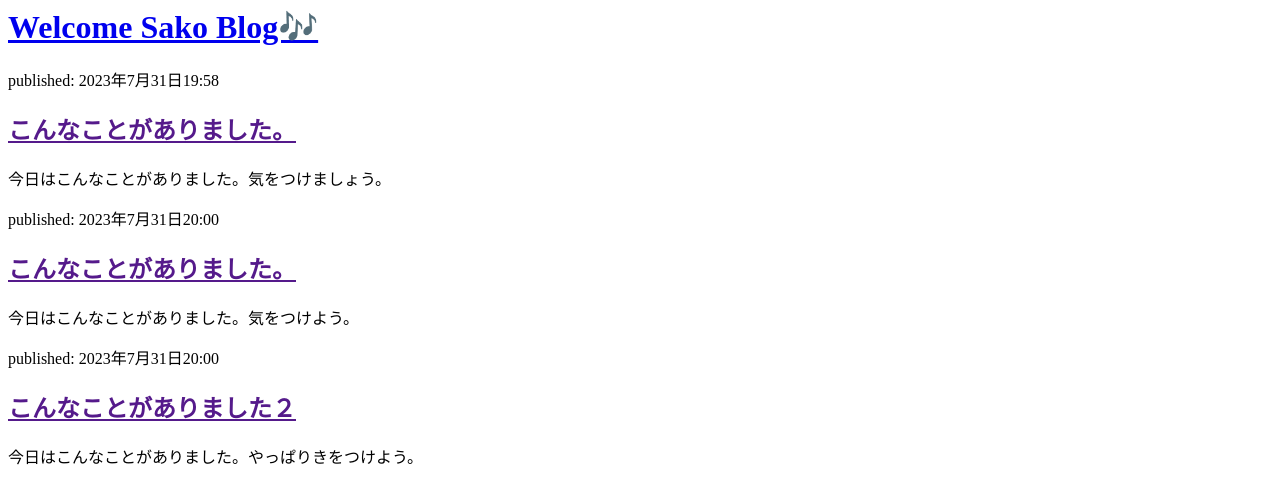
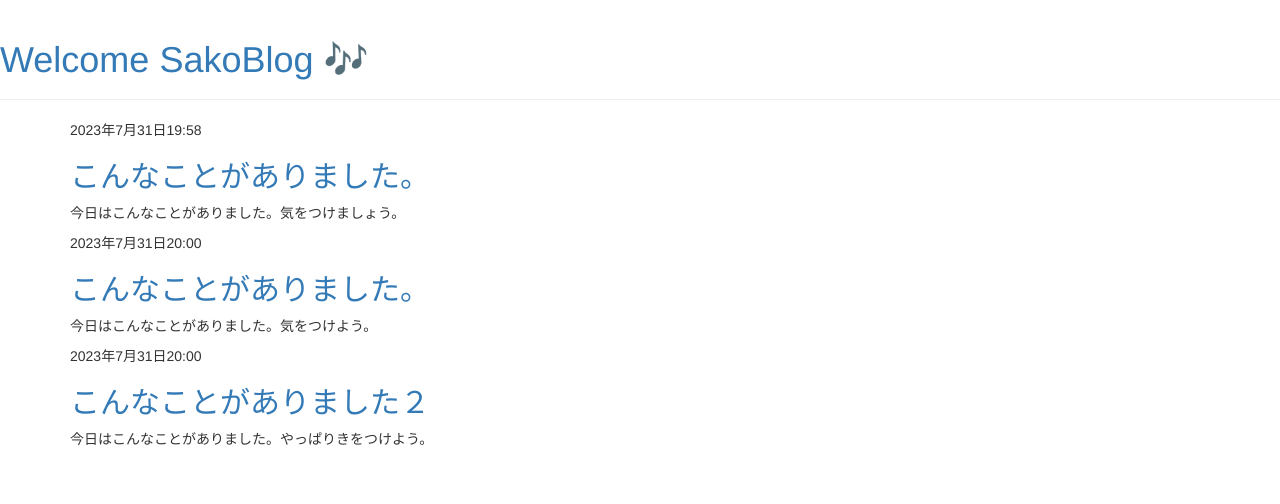
Before and after one commit to sako590829/firstapp, a Django app: page / in a window 1280 px wide. Shown: the top 504 px of the page. Run offline with Django 4.2, Linux system fonts and the light colour scheme; data comes from the database, SQL or seed files in the repository; some libraries are stand-ins or nearby versions.

Commit message:
4発目のカチコミ

```diff
--- /dev/null
+++ b/blog/templates/blog/base.html
@@ -0,0 +1,25 @@
+{% load static %}
+<html>
+    <head>
+        <title>Sako blog</title>
+        <link rel="stylesheet" href="//maxcdn.bootstrapcdn.com/bootstrap/3.2.0/css/bootstrap.min.css">
+        <link rel="stylesheet" href="//maxcdn.bootstrapcdn.com/bootstrap/3.2.0/css/bootstrap-theme.min.css">
+        <link href='//fonts.googleapis.com/css?family=Lobster&subset=latin,latin-ext' rel='stylesheet' type='text/css'>
+        <link rel="stylesheet" href="{% static 'css/blog.css' %}">
+    </head>
+    <body>
+        <body>
+            <div class="page-header">
+                <h1><a href="/">Welcome SakoBlog 🎶</a></h1>
+            </div>
+            <div class="content container">
+                <div class="row">
+                    <div class="col-md-8">
+                    {% block content %}
+                    {% endblock %}
+                    </div>
+                </div>
+            </div>
+        </body>
+    </body>
+</html>
--- a/blog/templates/blog/post_list.html
+++ b/blog/templates/blog/post_list.html
@@ -1,18 +1,14 @@
-<html>
-    <head>
-        <title>さこブログ</title>
-    </head>
-    <body>
-        <div>
-            <h1><a href="/">Welcome Sako Blog🎶</a></h1>
-        </div>
-        {% for post in posts %}
-        <div>
-            <p>published: {{ post.published_date }}</p>
-            <h2><a href="">{{ post.title }}</a></h2>
+{% extends 'blog/base.html' %}
+
+{% block content %}
+    {% for post in posts %}
+        <div class="post">
+            <div class="date">
+                {{ post.published_date }}
+            </div>
+            <h2><a href="{% url 'post_detail' pk=post.pk %}">{{ post.title }}</a></h2>
+
             <p>{{ post.text|linebreaksbr }}</p>
         </div>
     {% endfor %}
-
-    </body>
-</html>
+{% endblock %}
--- a/blog/urls.py
+++ b/blog/urls.py
@@ -3,4 +3,5 @@ from . import views
 
 urlpatterns = [
     path('', views.post_list, name='post_list'),
+    path('post/<int:pk>/', views.post_detail, name='post_detail'),
 ]
--- a/blog/views.py
+++ b/blog/views.py
@@ -1,7 +1,12 @@
 from django.shortcuts import render
 from django.utils import timezone
 from .models import Post
+from django.shortcuts import render, get_object_or_404
 
 def post_list(request):
     posts = Post.objects.filter(published_date__lte=timezone.now()).order_by('published_date')
     return render(request, 'blog/post_list.html', {'posts': posts})
+
+def post_detail(request, pk):
+    post = get_object_or_404(Post, pk=pk)
+    return render(request, 'blog/post_detail.html', {'post': post})
```
Also changed, not shown: blog/templates/blog/post_detail.html (added, +13 -0 lines).
